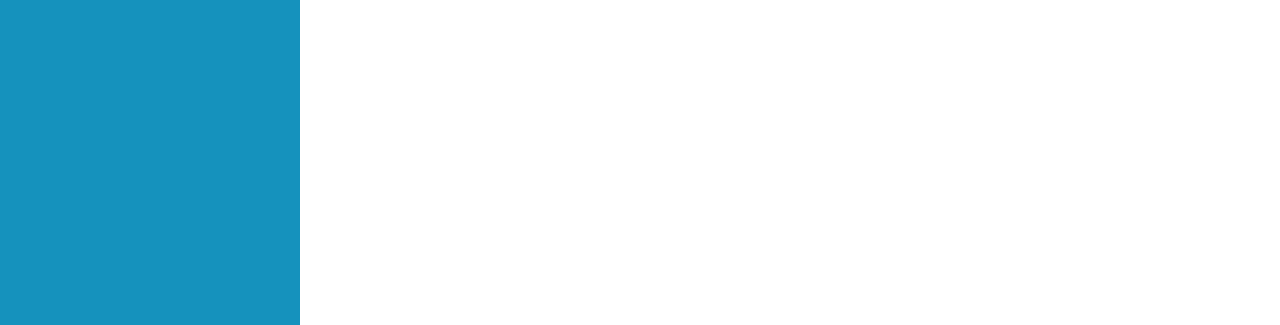
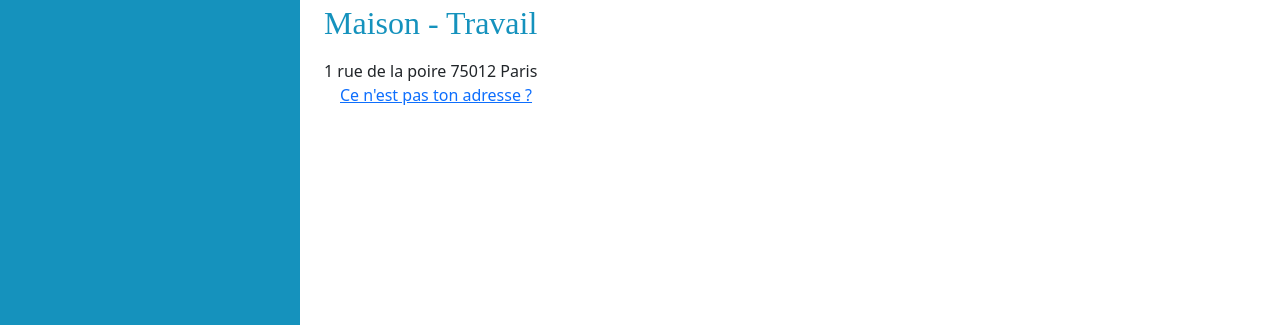
Before and after one commit to Retroscilo/workshop1, a website built with Parcel: page src/index.html in a window 1280 px wide. Shown: the part 475-800 px from the top of the page. Built offline with nearby package versions, Linux system fonts and the light colour scheme; a web font is replaced by a local one.

Commit message:
first commit

```diff
--- a/package.json
+++ b/package.json
@@ -2,7 +2,7 @@
   "name": "workshop1",
   "version": "1.0.0",
   "description": "",
-  "main": "index.js",
+  "main": "src/index.js",
   "source": "src/index.html",
   "scripts": {
     "start": "parcel",
--- a/src/index.html
+++ b/src/index.html
@@ -195,6 +195,14 @@
         <img src="./public/images/DC_logo_mini.png" alt="">
       </div>
     </div>
+
+    <h2 class="color-main mb-3 mt-4">Maison - Travail</h2>
+    <div class="travail">
+      <div class="spinner-border spinner-border-sm ms-3" role="status">
+        <span class="visually-hidden">Loading...</span>
+      </div>
+    </div>
+    <a id="changeAddress" class="ms-3" href=""> Ce n'est pas ton adresse ?</a>
   </content>
 
   <div class="modal fade" id="modal" tabindex="-1" aria-labelledby="exampleModalLabel" aria-hidden="true">
--- a/src/index.js
+++ b/src/index.js
@@ -21,6 +21,7 @@ import * as pathManager from "./library/pathManager"
 
   document.querySelector('.domicile').innerHTML = '&nbsp;' + global.userInfo.adresse_domicile
   document.querySelector('.campus').innerHTML = ' ' + global.userInfo.adresse_campus
+  document.querySelector('.travail').innerHTML = ' ' + global.userInfo.adresse_entreprise
 
   global.userInfo.transport_campus.forEach(transport => {
     pathManager.addTransport(transport)
```
